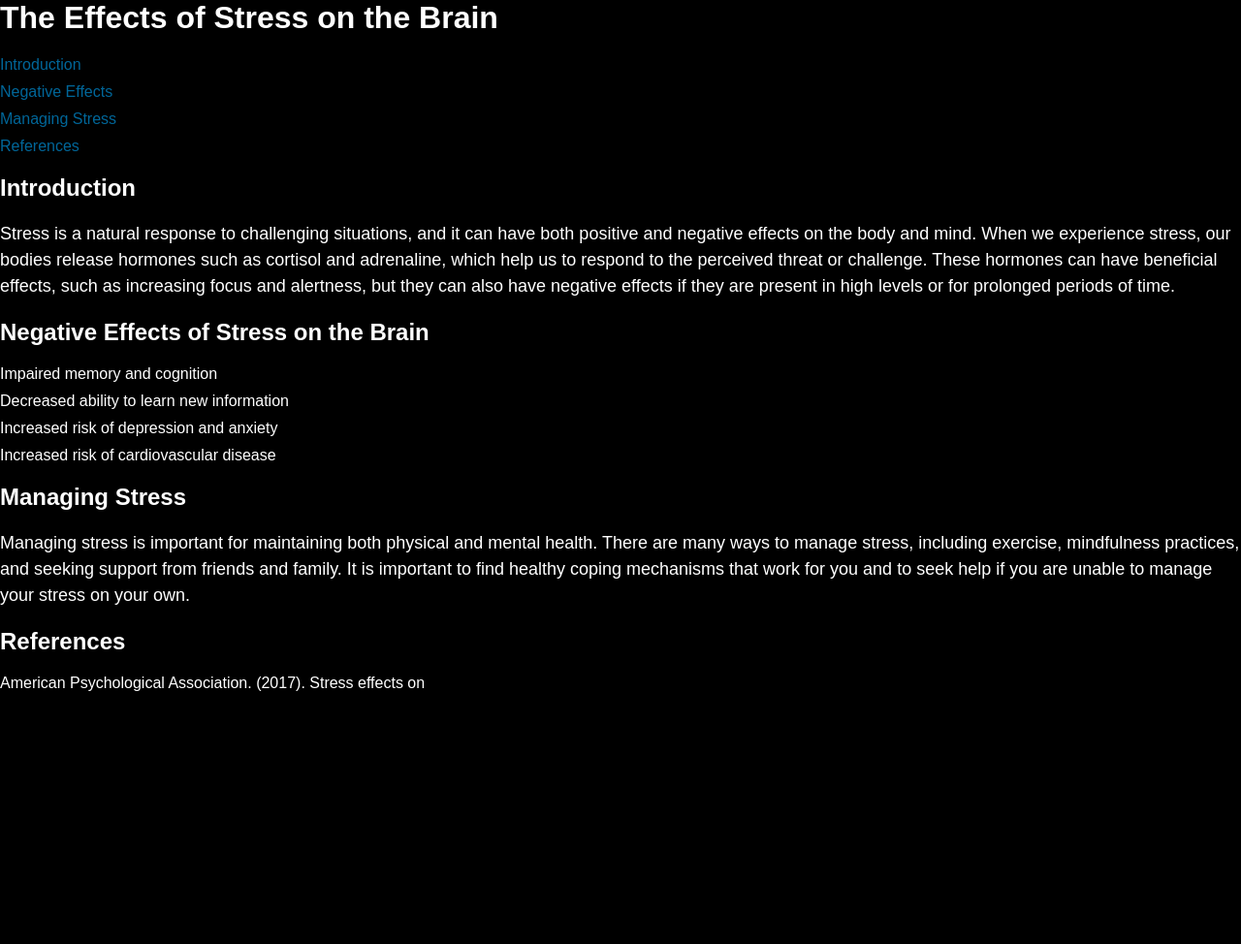
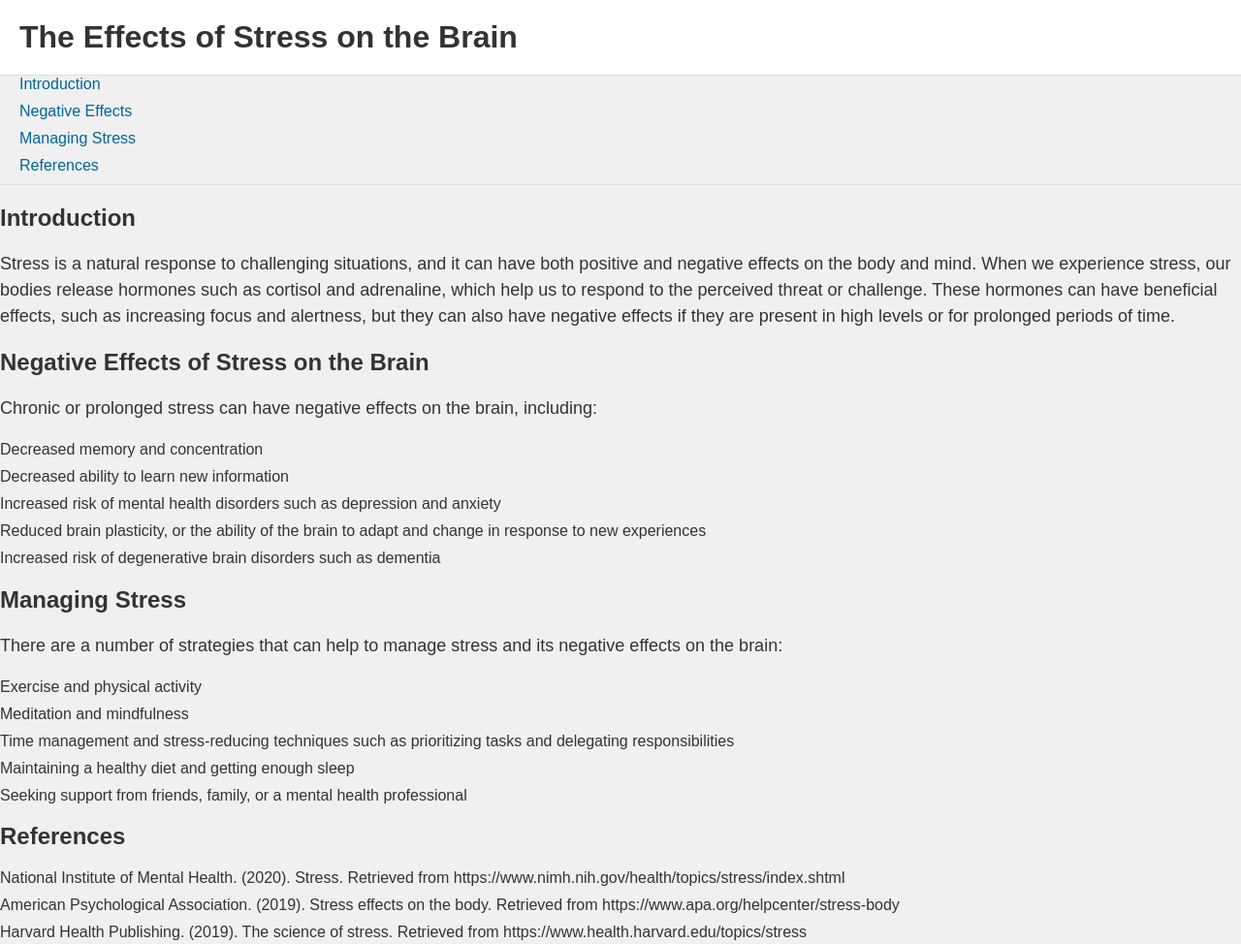
Before and after one commit to allfax/effects-of-stress, a plain HTML site: page index.html in a window 1280 px wide. Shown: the top 974 px of the page at 97% size. Before the commit the page ends 800 px from the top, so only its background shows below. Drawn offline with Linux system fonts and the light colour scheme.

Commit message:
Update index.html

````diff
--- a/index.html
+++ b/index.html
@@ -7,11 +7,11 @@
       font-family: Arial, sans-serif;
       margin: 0;
       padding: 0;
-      background-color: #000;
-      color: #fff;
+      background-color: #f0f0f0;
+      color: #333;
     }
     h1, h2 {
-      color: #fff;
+      color: #333;
     }
     p {
       font-size: 18px;
@@ -34,6 +34,23 @@
     a:hover {
       text-decoration: underline;
     }
+    /* Add some styles for the header and navigation */
+    header {
+      background-color: #fff;
+      padding: 20px;
+      border-bottom: 1px solid #ddd;
+    }
+    h1 {
+      margin: 0;
+    }
+    nav {
+      display: flex;
+      justify-content: space-between;
+      align-items: center;
+      background-color: #f0f0f0;
+      padding: 0 20px;
+      border-bottom: 1px solid #ddd;
+    }
   </style>
 </head>
 <body>
@@ -55,18 +72,36 @@
     </section>
     <section id="negative-effects">
       <h2>Negative Effects of Stress on the Brain</h2>
+<p>Chronic or prolonged stress can have negative effects on the brain, including:</p>
 <ul>
-        <li>Impaired memory and cognition</li>
+<li>Decreased memory and concentration</li>
 <li>Decreased ability to learn new information</li>
-        <li>Increased risk of depression and anxiety</li>
-        <li>Increased risk of cardiovascular disease</li>
+<li>Increased risk of mental health disorders such as depression and anxiety</li>
+<li>Reduced brain plasticity, or the ability of the brain to adapt and change in response to new experiences</li>
+<li>Increased risk of degenerative brain disorders such as dementia</li>
 </ul>
 </section>
 <section id="managing-stress">
 <h2>Managing Stress</h2>
-      <p>Managing stress is important for maintaining both physical and mental health. There are many ways to manage stress, including exercise, mindfulness practices, and seeking support from friends and family. It is important to find healthy coping mechanisms that work for you and to seek help if you are unable to manage your stress on your own.</p>
+<p>There are a number of strategies that can help to manage stress and its negative effects on the brain:</p>
+<ul>
+<li>Exercise and physical activity</li>
+<li>Meditation and mindfulness</li>
+<li>Time management and stress-reducing techniques such as prioritizing tasks and delegating responsibilities</li>
+<li>Maintaining a healthy diet and getting enough sleep</li>
+<li>Seeking support from friends, family, or a mental health professional</li>
+</ul>
 </section>
 <section id="references">
 <h2>References</h2>
 <ul>
-        <li>American Psychological Association. (2017). Stress effects on
+<li>National Institute of Mental Health. (2020). Stress. Retrieved from https://www.nimh.nih.gov/health/topics/stress/index.shtml</li>
+<li>American Psychological Association. (2019). Stress effects on the body. Retrieved from https://www.apa.org/helpcenter/stress-body</li>
+<li>Harvard Health Publishing. (2019). The science of stress. Retrieved from https://www.health.harvard.edu/topics/stress</li>
+</ul>
+</section>
+
+  </main>
+</body>
+</html>
+```
````
Lines whose indentation alone changed are shown as unchanged.
